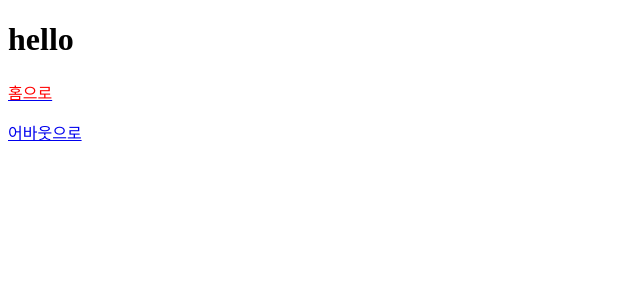
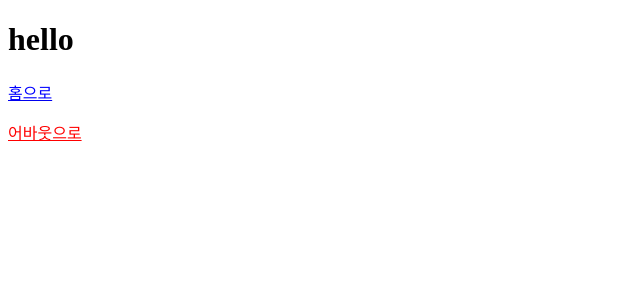
Before and after one commit to kiyounpark/next-practice, a Next.js app: page /about in a window 1280 px wide. Shown: the top 300 px of the page, without its empty margins (0-640 px from the left). Built offline with nearby package versions, Linux system fonts and the light colour scheme.

Commit message:
라우터 별 컬러 추가

```diff
--- a/components/NavBar.js
+++ b/components/NavBar.js
@@ -7,10 +7,20 @@ export default function NavBar() {
   return (
     <nav>
       <Link href="/">
-        <span style={{ color: "red" }}>홈으로</span>
+        <span
+          style={{ color: router.pathname === "/" ? "red" : "blue" }}
+          href="/"
+        >
+          홈으로
+        </span>
       </Link>
       <p></p>
-      <Link href="/about">어바웃으로</Link>
+      <Link
+        style={{ color: router.pathname === "/about" ? "red" : "blue" }}
+        href="/about"
+      >
+        어바웃으로
+      </Link>
     </nav>
   );
 }
--- a/pages/index.js
+++ b/pages/index.js
@@ -4,6 +4,7 @@ export default function Home() {
   return (
     <div>
       <NavBar></NavBar>
+      <h1>home</h1>
     </div>
   );
 }
```
